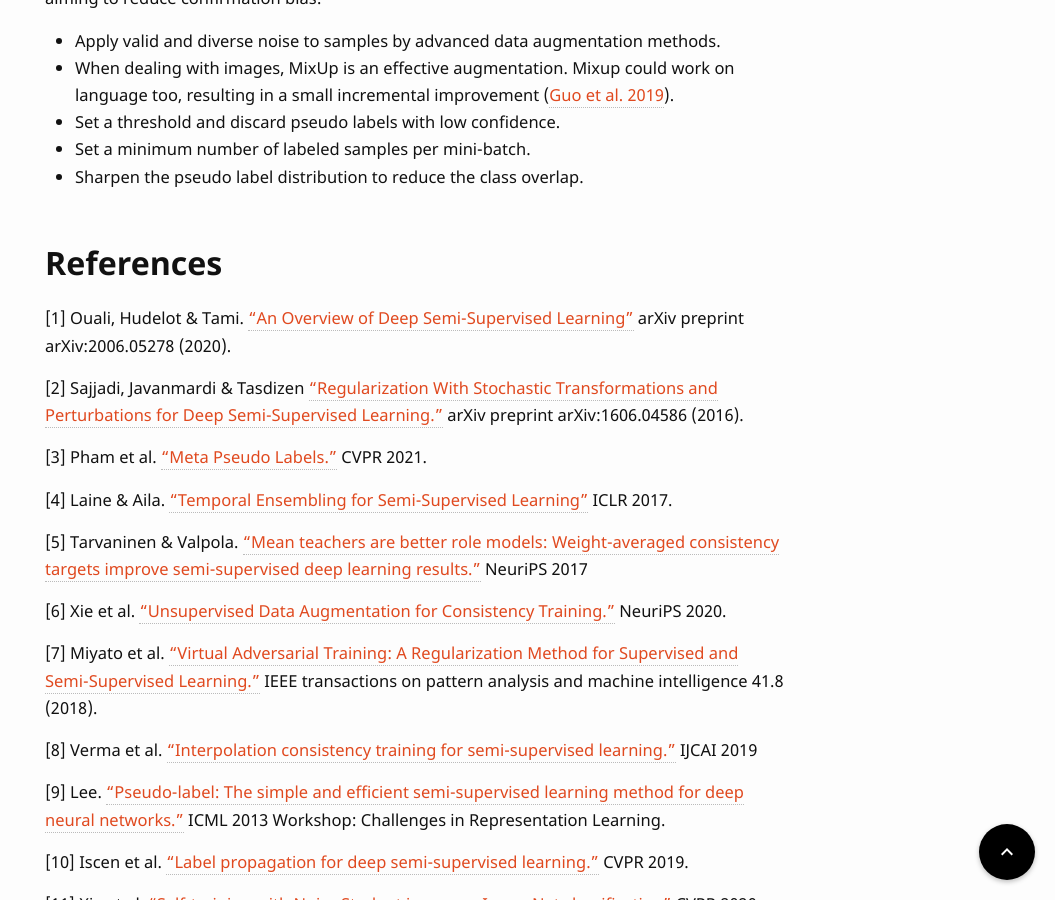
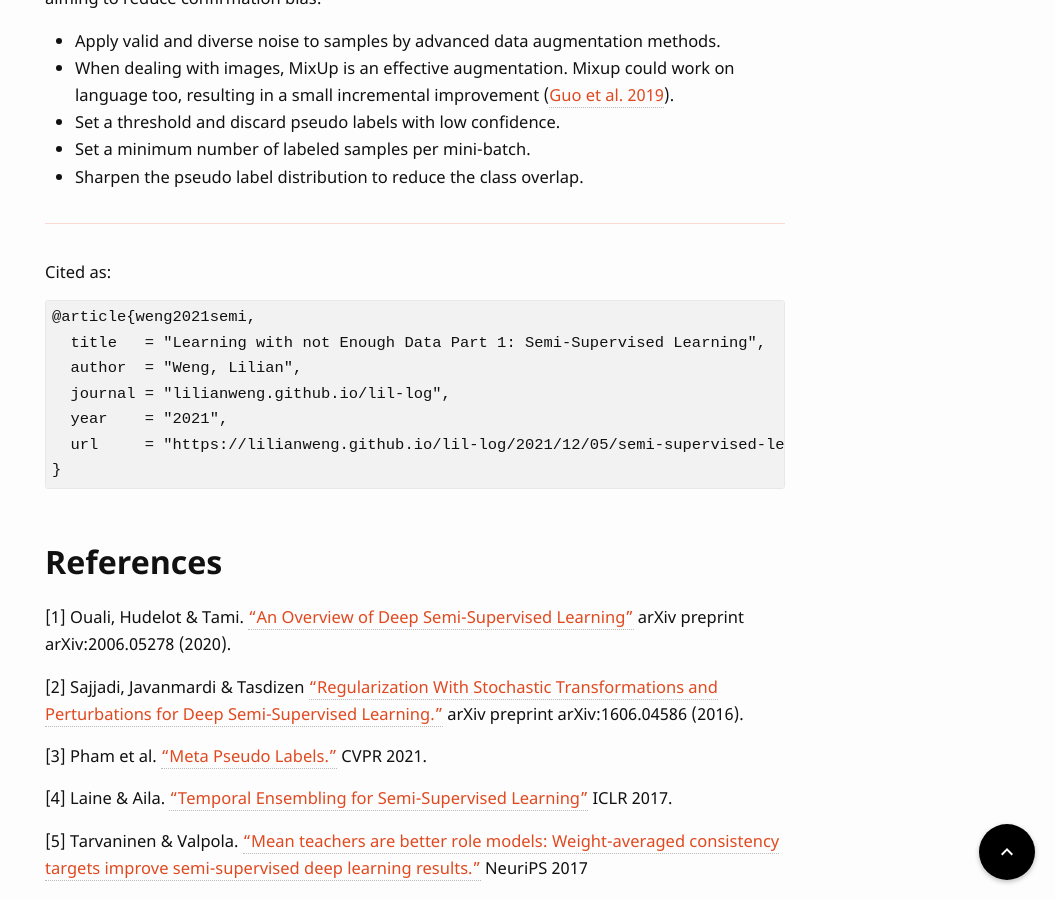
Before and after one commit to lilianweng/lil-log, a Jekyll site: the page built from _posts/2021-12-05-semi-supervised-learning.md, in a window 1280 px wide and 900 px high, scrolled down 21979 px. Shown: the whole window, without its empty margins (225-1280 px from the left). Built offline with Jekyll 4.4.1, drawn with Linux system fonts in a browser that asks for light colours; some web fonts are replaced; formulas are drawn with MathJax 3; comment, search, counter and statistics services are not loaded.

Commit message:
add citation

````diff
--- a/_posts/2021-12-05-semi-supervised-learning.md
+++ b/_posts/2021-12-05-semi-supervised-learning.md
@@ -516,6 +516,18 @@ They experimented on the ImageNet classification task. The self-supervised pre-t
 - Set a minimum number of labeled samples per mini-batch.
 - Sharpen the pseudo label distribution to reduce the class overlap.
 
+---
+Cited as:
+```
+@article{weng2021semi,
+  title   = "Learning with not Enough Data Part 1: Semi-Supervised Learning",
+  author  = "Weng, Lilian",
+  journal = "lilianweng.github.io/lil-log",
+  year    = "2021",
+  url     = "https://lilianweng.github.io/lil-log/2021/12/05/semi-supervised-learning.html"
+}
+```
+
 
 ## References
 
````
Also changed, not shown: _posts/2022-02-20-active-learning.md (+16 -4 lines).
